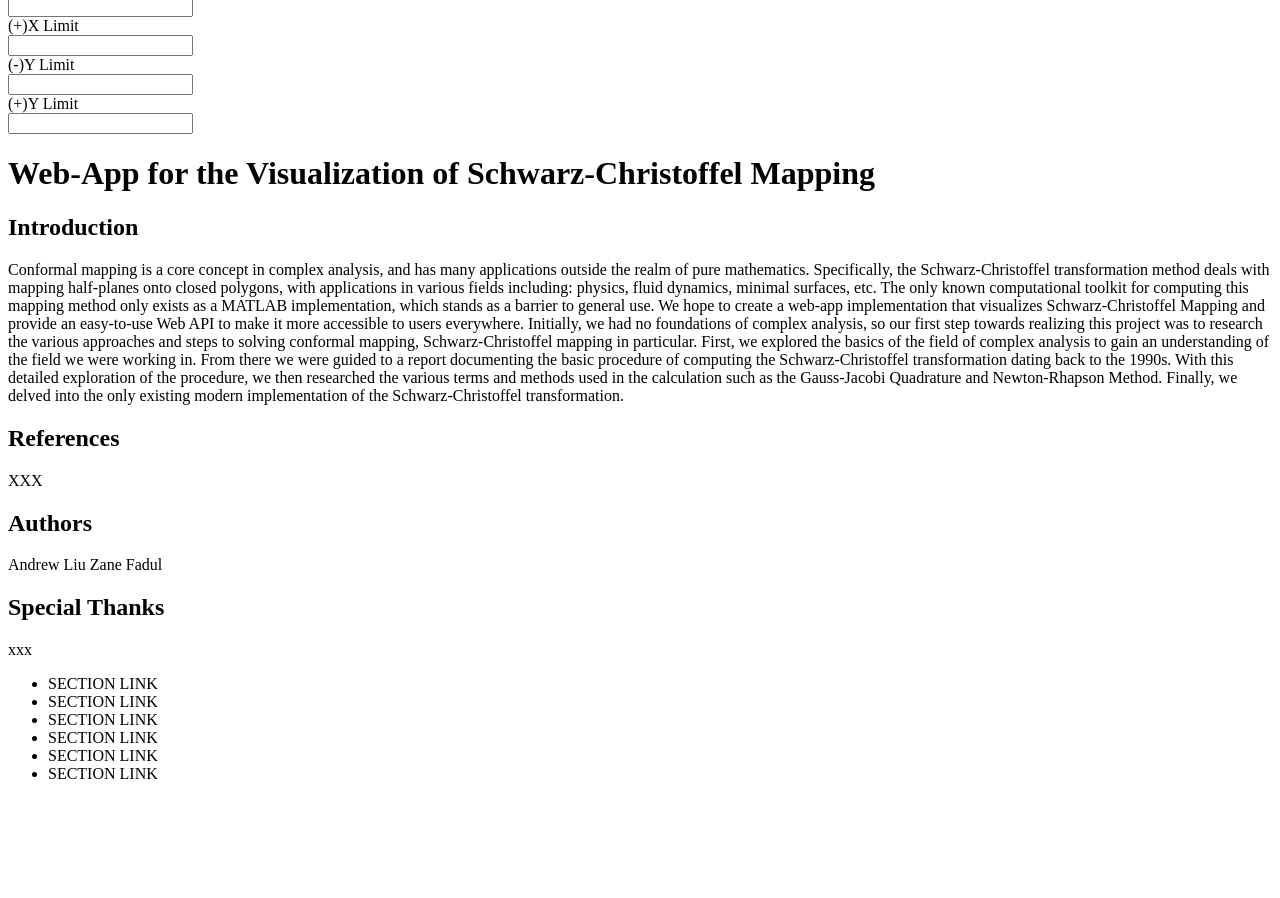
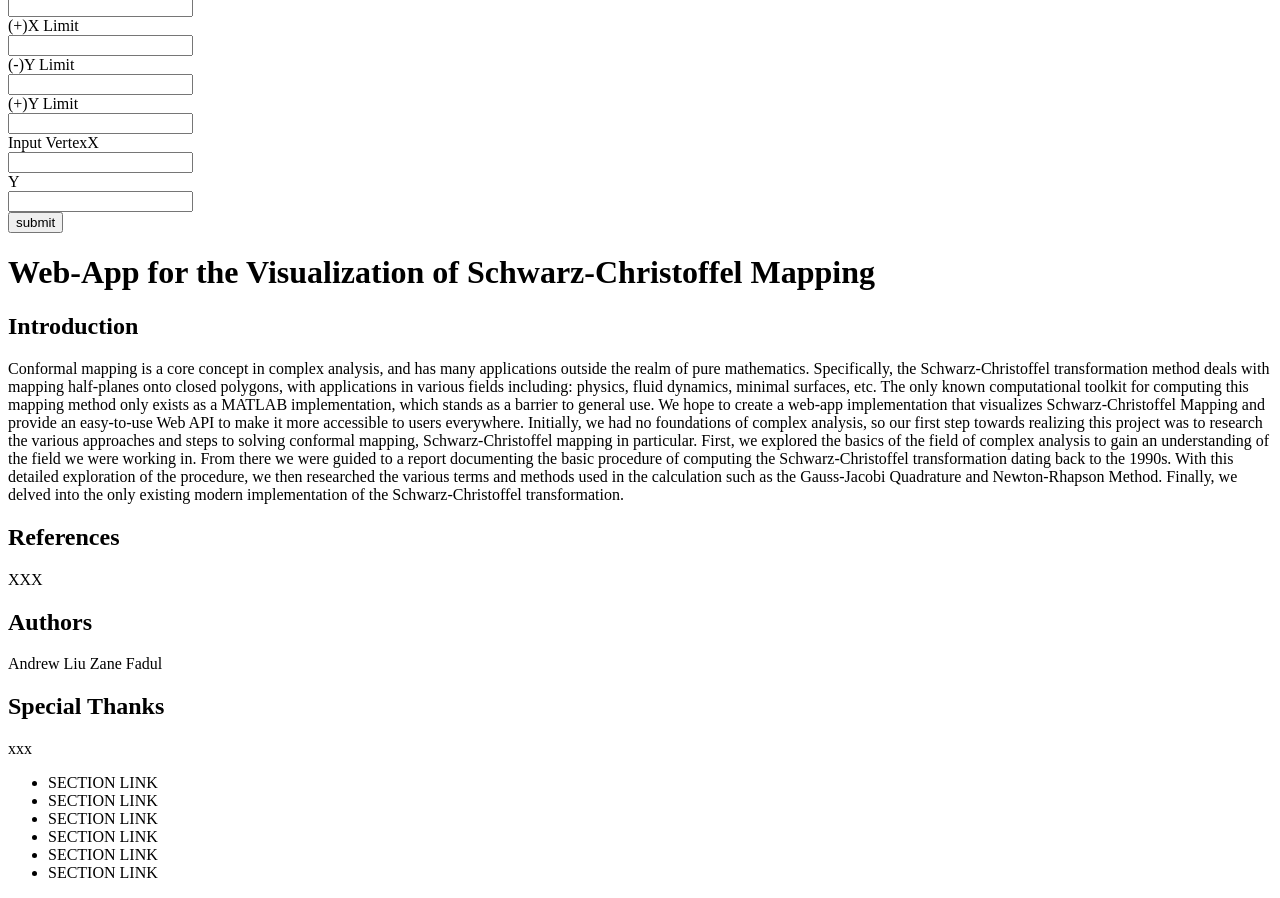
Before and after one commit to NotLiu/Schwarz-Christoffel, a React app in the folder frontend/: page / in a window 1280 px wide. Shown: the part 860-1758 px from the top of the page. Before the commit the page ends 1659 px from the top, so only its background shows below. Built offline with nearby package versions, Linux system fonts and the light colour scheme; the HTML template or start-up script is replaced by a standard one.

Commit message:
user implement vertex input plotting

```diff
--- a/frontend/src/App.js
+++ b/frontend/src/App.js
@@ -57,6 +57,9 @@ class App extends React.Component {
     this.svg = React.createRef();
     this.tooltip = React.createRef();
 
+    this.setX = null;
+    this.setY = null;
+
     //bind functions
     this.changeMouseCoords = this.changeMouseCoords.bind(this);
     this.customRoundX = this.customRoundX.bind(this);
@@ -71,6 +74,8 @@ class App extends React.Component {
     this.changeCanvasWidth = this.changeCanvasWidth.bind(this);
     this.changeCanvasHeight = this.changeCanvasHeight.bind(this);
     this.changeLimit = this.changeLimit.bind(this);
+    this.submitVertex = this.submitVertex.bind(this);
+    this.pushVert = this.pushVert.bind(this);
 
     //flags
     this.ttFlag = false; //only show tt after moving mouse, therefore allowing data to be loaded in first
@@ -161,14 +166,14 @@ class App extends React.Component {
     return -vertex * this.gridHeight + this.originy + ySep;
   }
 
-  mouseClicked() {
+  pushVert(vx, vy) {
     // //flag to make sure data is set before rendering
     // this.setState({ polygon: false });
     //add new vertices;
     this.ttFlag = false;
     let new_vert = [
-      this.customRoundX(this.state.mouseCoords[0], this.gridWidth).toFixed(2),
-      -this.customRoundY(this.state.mouseCoords[1], this.gridHeight).toFixed(2),
+      this.customRoundX(vx, this.gridWidth).toFixed(2),
+      -this.customRoundY(vy, this.gridHeight).toFixed(2),
     ];
     let flag = 0;
 
@@ -184,10 +189,10 @@ class App extends React.Component {
 
     if (
       flag == 0 &&
-      this.state.mouseCoords[0] < this.canvasWidth &&
-      this.state.mouseCoords[0] > 0 &&
-      this.state.mouseCoords[1] > 0 &&
-      this.state.mouseCoords[1] < this.canvasHeight
+      vx < this.canvasWidth &&
+      vx > 0 &&
+      vy > 0 &&
+      vy < this.canvasHeight
     ) {
       // create duplicate of state array and append new vertex
       const vertices = [...this.state.vertices, new_vert];
@@ -196,6 +201,10 @@ class App extends React.Component {
     }
 
     this.plotVertices(new_vert);
+  }
+
+  mouseClicked() {
+    this.pushVert(this.state.mouseCoords[0], this.state.mouseCoords[1]);
   }
 
   changeMouseCoords(evt) {
@@ -559,6 +568,16 @@ class App extends React.Component {
     this.forceUpdate();
   }
 
+  submitVertex(event) {
+    console.log("submit " + this.setX + "XX " + this.setY);
+    this.pushVert(
+      this.vertexPlotConversionX(this.setX),
+      this.vertexPlotConversionY(this.setY)
+    );
+
+    event.preventDefault();
+  }
+
   componentDidMount() {
     // this.myP5 = new p5(this.Sketch, this.myRef.current);
     //write axios as promise to ensure data from server before continuing
@@ -835,6 +854,32 @@ class App extends React.Component {
                   ></input>
                   <br></br>
                 </form>
+                <form className="setForm" onSubmit={this.submitVertex}>
+                  <label>Input Vertex</label>
+                  <label>X</label>
+                  <br />
+                  <input
+                    type="text"
+                    name="X"
+                    // value={this.canvasWidth}
+                    onChange={(event) => {
+                      this.setX = event.target.value;
+                    }}
+                  />
+                  <br />
+                  <label>Y</label>
+                  <br />
+                  <input
+                    type="text"
+                    name="Y"
+                    // value={this.canvasHeight}
+                    onChange={(event) => {
+                      this.setY = event.target.value;
+                    }}
+                  />
+                  <br />
+                  <input type="submit" value="submit" />
+                </form>
               </div>
             </div>
           </div>
```
